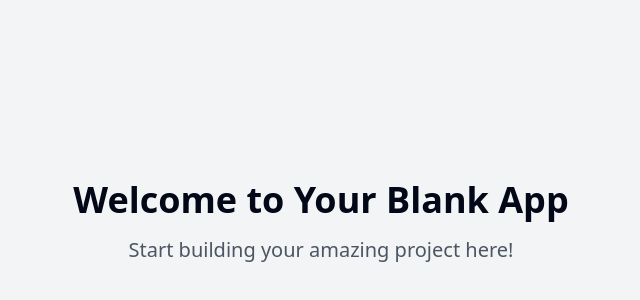
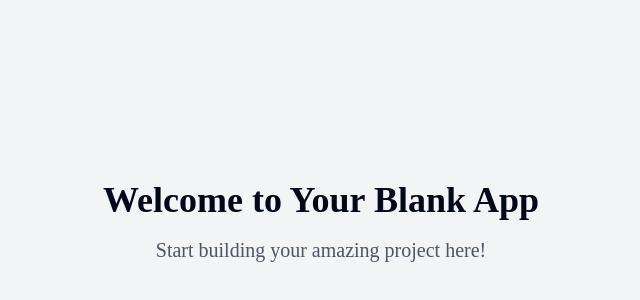
Before and after one commit to SadiqNaizam/mlo-a774-abe2, a React (Vite) app: page / in a window 1280 px wide. Shown: the part 178-478 px from the top of the page, without its empty margins (319-959 px from the left). Built offline with nearby package versions, Linux system fonts and the light colour scheme.

Commit message:
Files generated: tailwind.config.ts

```diff
--- a/tailwind.config.ts
+++ b/tailwind.config.ts
@@ -1,4 +1,5 @@
 import type { Config } from "tailwindcss";
+import { fontFamily } from "tailwindcss/defaultTheme";
 
 export default {
 	darkMode: ["class"],
@@ -18,6 +19,9 @@ export default {
 			}
 		},
 		extend: {
+      fontFamily: {
+        sans: ["var(--font-sans)", ...fontFamily.sans],
+      },
 			colors: {
 				border: 'hsl(var(--border))',
 				input: 'hsl(var(--input))',
@@ -44,6 +48,8 @@ export default {
 					DEFAULT: 'hsl(var(--accent))',
 					foreground: 'hsl(var(--accent-foreground))'
 				},
+        'accent-secondary': '#79F0FF',
+        success: '#23D682',
 				popover: {
 					DEFAULT: 'hsl(var(--popover))',
 					foreground: 'hsl(var(--popover-foreground))'
```
